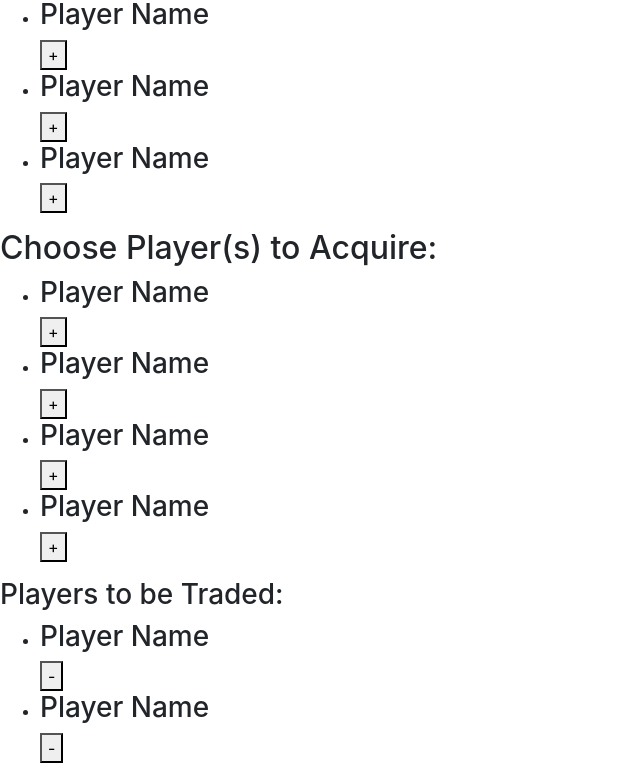
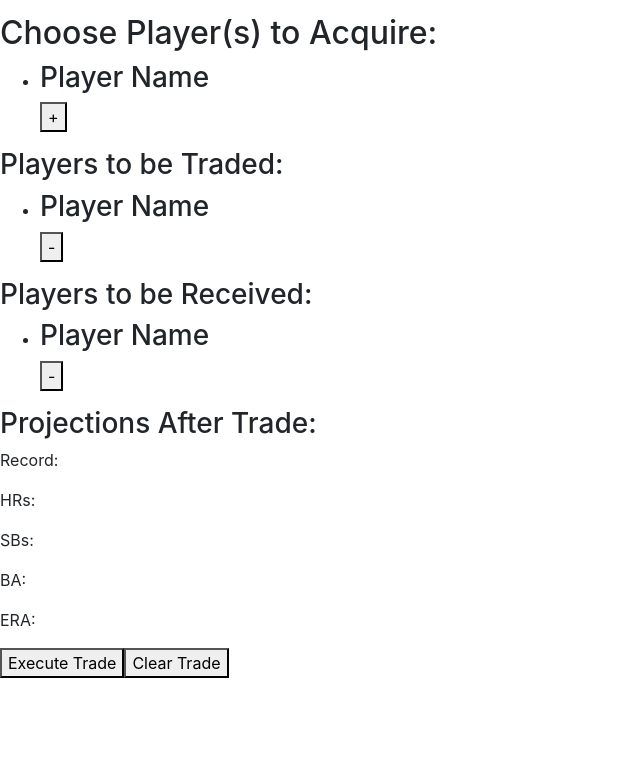
Before and after one commit to aperniciaro/capstone-client, a React (Create React App) app in the folder ClientApp/: page /trade in a window 1280 px wide. Shown: the part 310-1091 px from the top of the page, without its empty margins (0-640 px from the left). After the commit the page ends 988 px from the top, so only its background shows below. Built offline with nearby package versions, Linux system fonts and the light colour scheme.

Commit message:
added on click function to player buttons on trade page

```diff
--- a/ClientApp/src/pages/Trade.js
+++ b/ClientApp/src/pages/Trade.js
@@ -2,6 +2,11 @@ import React, { Component } from 'react'
 import { Link } from 'react-router-dom'
 
 class Trade extends Component {
+  movePlayer = event => {
+    //change state of player from out of deal to in deal, or vice versa
+    //player lists should be mapped with an in/out of deal filter
+  }
+
   render() {
     return (
       <div>
@@ -26,42 +31,18 @@ class Trade extends Component {
             <section className="roster">
               <h2>Choose Player(s) to Trade:</h2>
               <ul className="current-roster">
-                <li className="addable-player">
+                <li className="movable-player">
                   <h3>Player Name</h3>
-                  <button>+</button>
-                </li>
-                <li className="addable-player">
-                  <h3>Player Name</h3>
-                  <button>+</button>
-                </li>
-                <li className="addable-player">
-                  <h3>Player Name</h3>
-                  <button>+</button>
-                </li>
-                <li className="addable-player">
-                  <h3>Player Name</h3>
-                  <button>+</button>
+                  <button onClick={this.movePlayer}>+</button>
                 </li>
               </ul>
             </section>
             <section className="roster">
               <h2>Choose Player(s) to Acquire:</h2>
               <ul className="current-roster">
-                <li className="addable-player">
+                <li className="movable-player">
                   <h3>Player Name</h3>
-                  <button>+</button>
-                </li>
-                <li className="addable-player">
-                  <h3>Player Name</h3>
-                  <button>+</button>
-                </li>
-                <li className="addable-player">
-                  <h3>Player Name</h3>
-                  <button>+</button>
-                </li>
-                <li className="addable-player">
-                  <h3>Player Name</h3>
-                  <button>+</button>
+                  <button onClick={this.movePlayer}>+</button>
                 </li>
               </ul>
             </section>
@@ -70,26 +51,18 @@ class Trade extends Component {
             <section className="trading">
               <h3>Players to be Traded: </h3>
               <ul>
-                <li className="removable-player">
+                <li className="movable-player">
                   <h3>Player Name</h3>
-                  <button>-</button>
-                </li>
-                <li className="removable-player">
-                  <h3>Player Name</h3>
-                  <button>-</button>
+                  <button onClick={this.movePlayer}>-</button>
                 </li>
               </ul>
             </section>
             <section className="acquiring">
               <h3>Players to be Received: </h3>
               <ul>
-                <li className="removable-player">
+                <li className="movable-player">
                   <h3>Player Name</h3>
-                  <button>-</button>
-                </li>
-                <li className="removable-player">
-                  <h3>Player Name</h3>
-                  <button>-</button>
+                  <button onClick={this.movePlayer}>-</button>
                 </li>
               </ul>
             </section>
```
